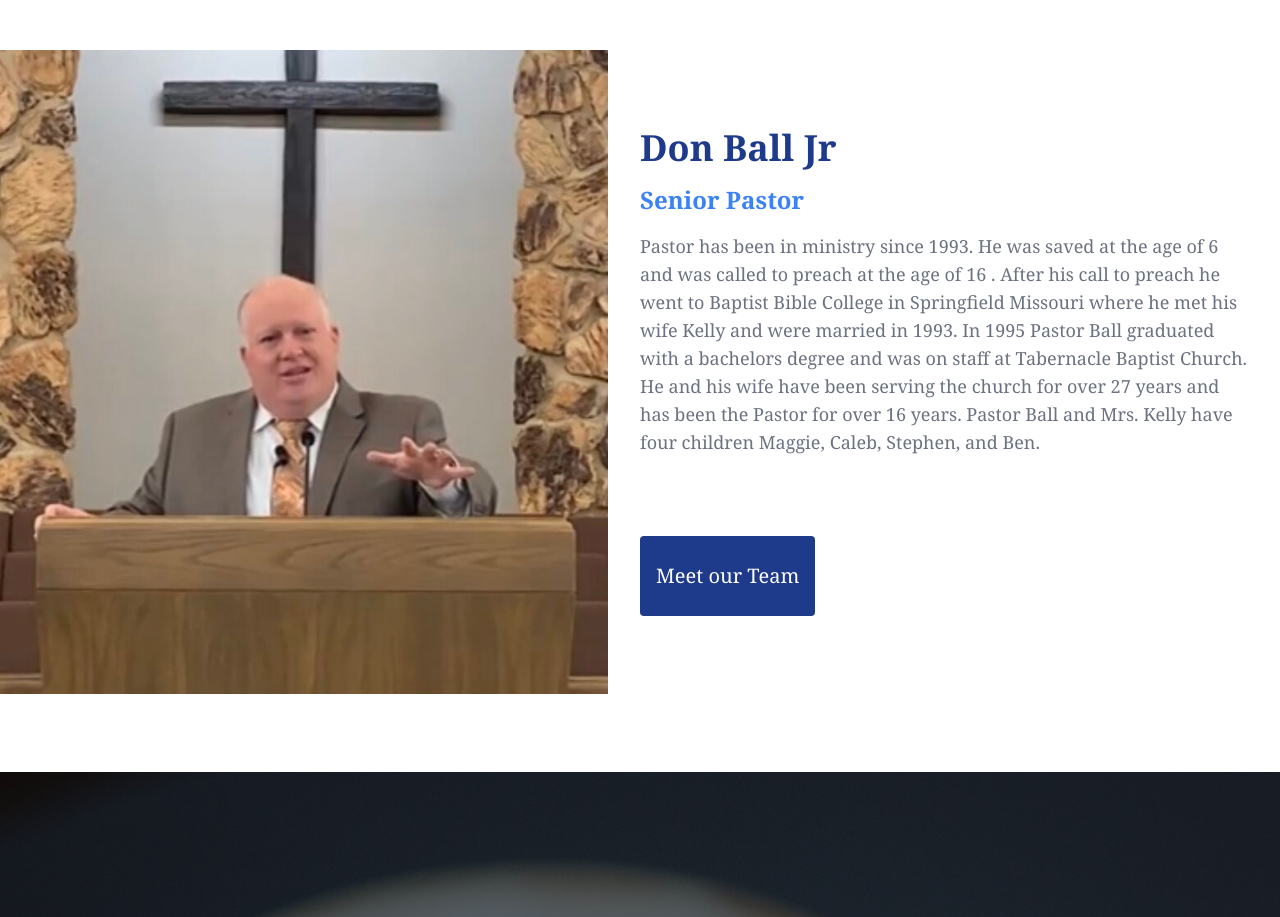
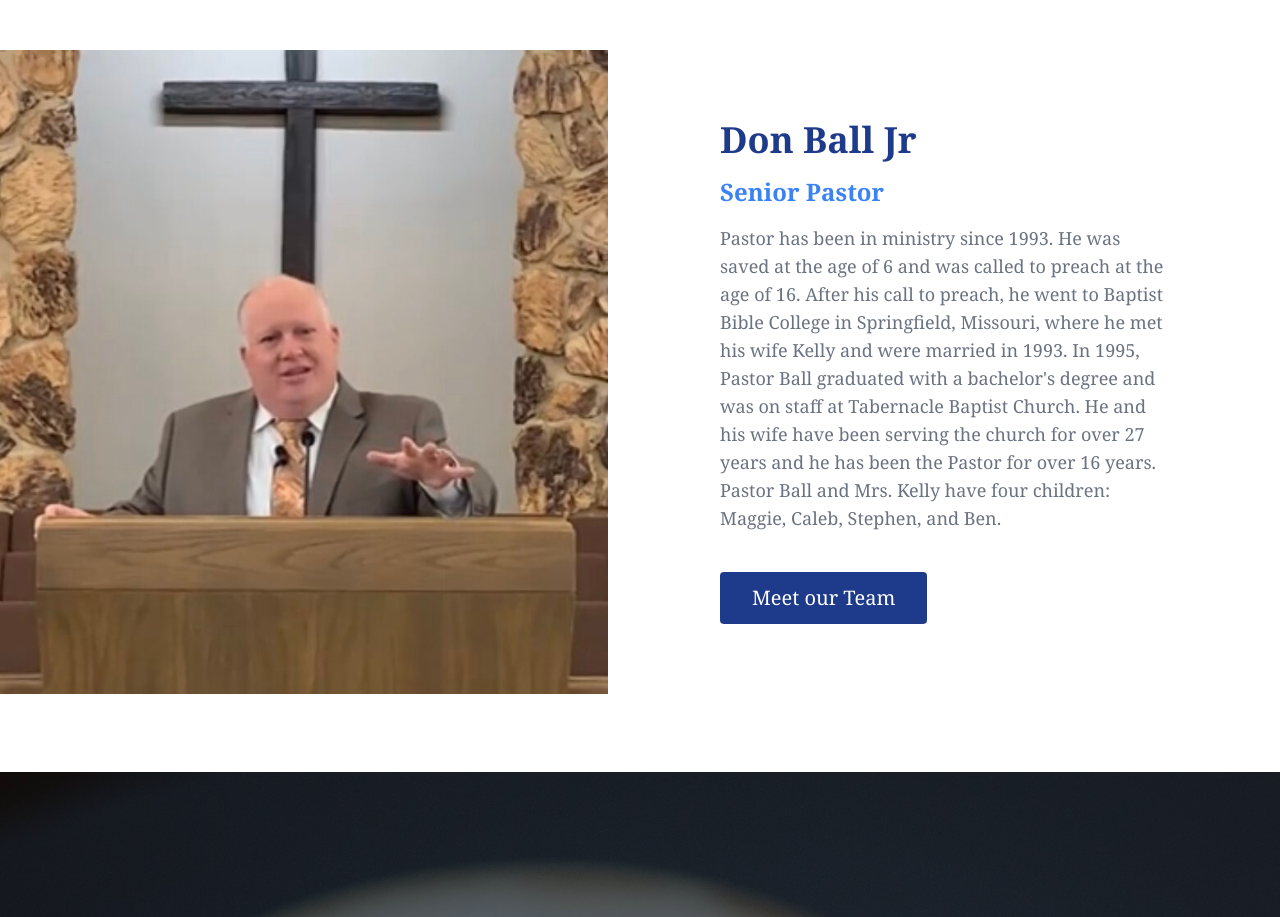
Before and after one commit to aboundsuite/norwalk, a Next.js app: page / in a window 1280 px wide. Shown: the part 2680-3597 px from the top of the page. Built offline with nearby package versions, Linux system fonts and the light colour scheme.

Commit message:
Migrating to new repository

```diff
--- a/src/app/components/Pastor.tsx
+++ b/src/app/components/Pastor.tsx
@@ -5,23 +5,26 @@ const Pastor = () => {
     <section className="flex flex-col md:flex-row h-screen">
       <div className="flex-1 flex items-center justify-center bg-white">
         <img
-          src="/don_ball.jpg" // Ensure this image is placed in the public folder
+          src="/don_ball.jpg"
           alt="Pastor"
           className="object-cover h-full w-full md:h-auto md:w-auto max-w-full max-h-full"
         />
       </div>
       <div className="flex-1 flex items-center justify-center p-8 bg-white">
-        <div>
+        <div className="max-w-md mx-auto text-center md:text-left">
           <h1 className="text-4xl font-bold mb-4 text-blue-900">Don Ball Jr</h1>
           <h3 className="text-2xl font-bold mb-4 text-blue-500">Senior Pastor</h3>
-          <p className="text-lg text-gray-500">Pastor has been in ministry since 1993. He was saved at the age of 6 and was called to preach at the age of 16 .
-            After his call to preach he went to Baptist Bible College in Springfield Missouri where he met his wife Kelly and were married in 1993.
-            In 1995 Pastor Ball graduated with a bachelors degree and was on staff at Tabernacle Baptist Church.
-            He and his wife have been serving the church for over 27 years and has been the Pastor for over 16 years.
-            Pastor Ball and Mrs. Kelly have four children Maggie, Caleb, Stephen, and Ben.</p>
-            <button className="bg-blue-900 h-20 w-50 hover:bg-blue-700 text-white px-4 py-2 rounded px-20 text-xl mt-20">Meet our Team</button>
+          <p className="text-lg text-gray-500 mb-6">
+            Pastor has been in ministry since 1993. He was saved at the age of 6 and was called to preach at the age of 16.
+            After his call to preach, he went to Baptist Bible College in Springfield, Missouri, where he met his wife Kelly and were married in 1993.
+            In 1995, Pastor Ball graduated with a bachelor's degree and was on staff at Tabernacle Baptist Church.
+            He and his wife have been serving the church for over 27 years and he has been the Pastor for over 16 years.
+            Pastor Ball and Mrs. Kelly have four children: Maggie, Caleb, Stephen, and Ben.
+          </p>
+          <button className="bg-blue-900 hover:bg-blue-700 text-white px-8 py-3 rounded text-xl mt-4">
+            Meet our Team
+          </button>
         </div>
-
       </div>
     </section>
   );
```
